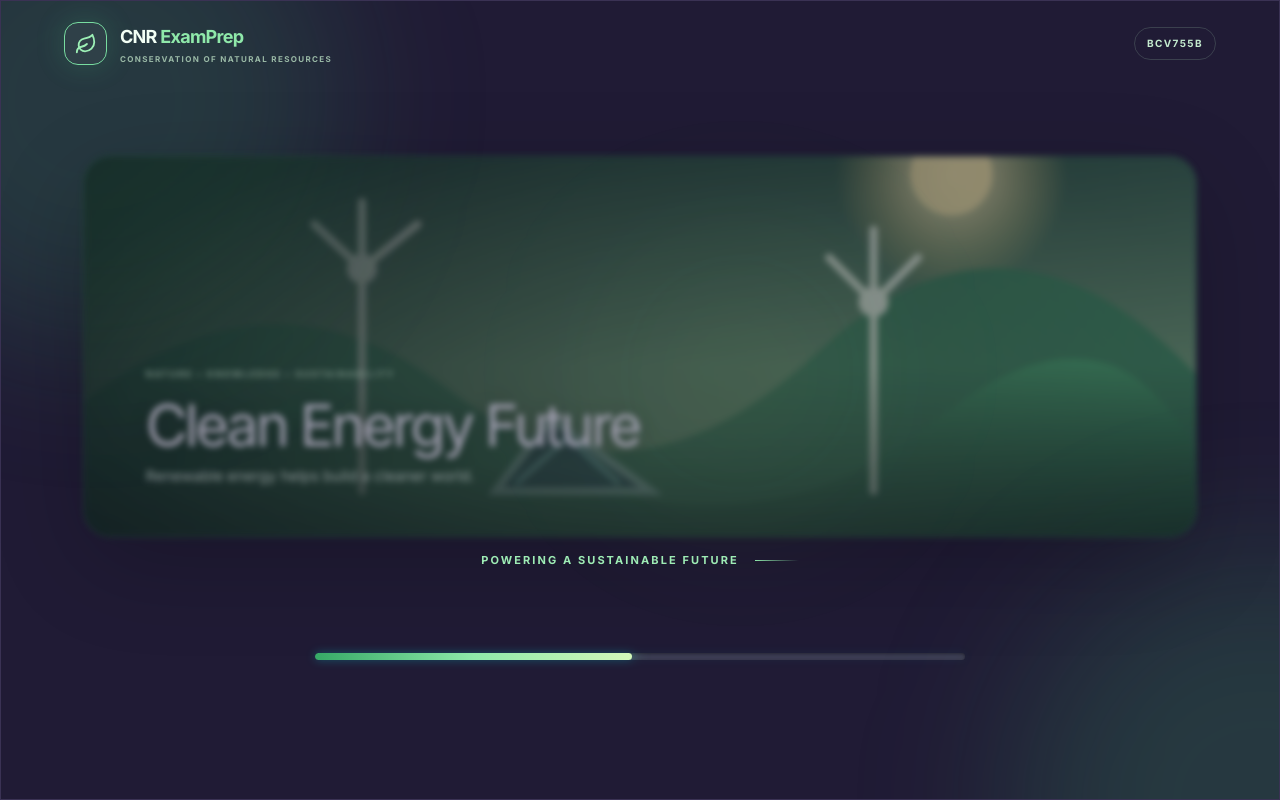
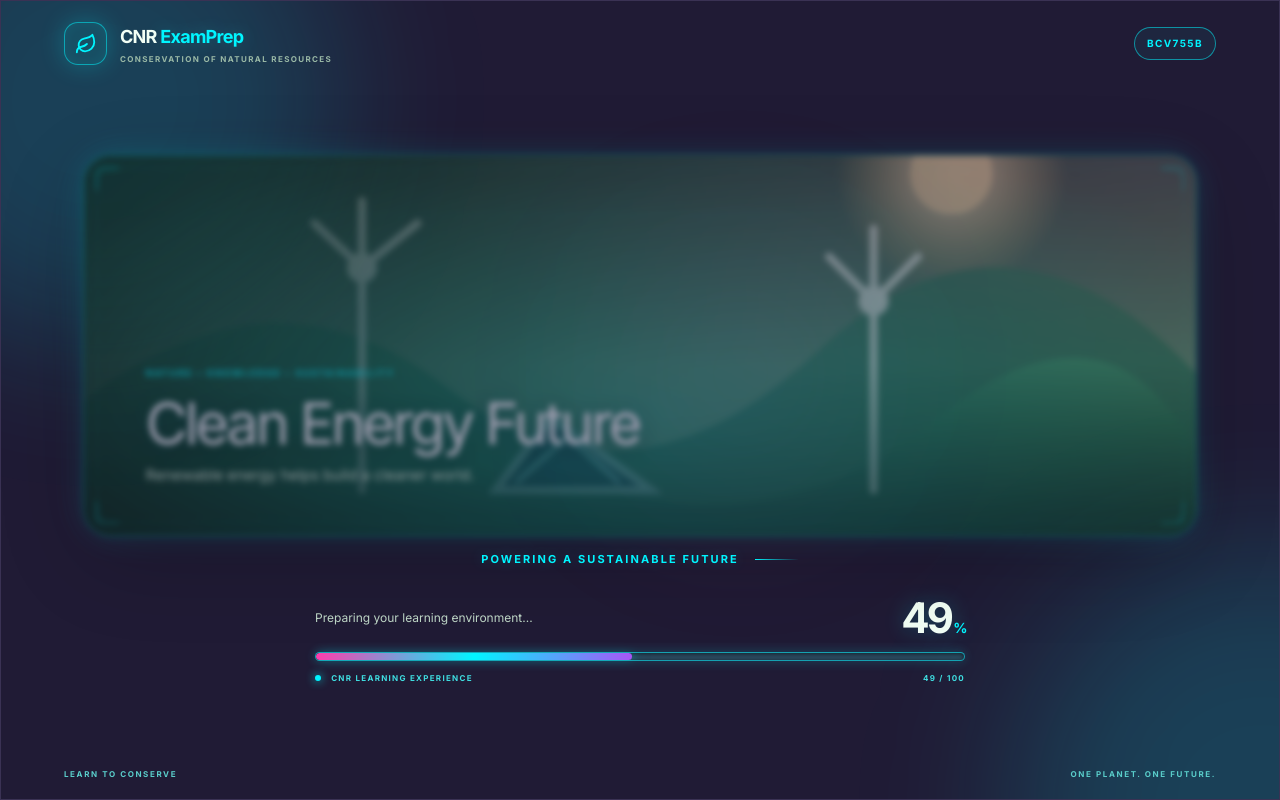
Before and after one commit to shankar-uxcloud/CNR-ia-2, a React (Vite) app: page / in a window 1280 px wide. Shown: the top 800 px of the page. Built offline with nearby package versions, Linux system fonts and the light colour scheme.

Commit message:
Add premium theme-aware startup lighting and effects

```diff
--- a/src/components/StartupExperience.css
+++ b/src/components/StartupExperience.css
@@ -46,3 +46,59 @@
 @media (prefers-reduced-motion: reduce) { .startup-screen, .startup-screen * { animation-duration: .01ms !important; transition-duration: .01ms !important; } }
 
 html[data-theme='light'] .startup-screen, [data-theme='light'] .startup-screen { --ink:#153b25; --muted:#466b53; background:radial-gradient(ellipse at 50% 48%,#e4f5e8 0%,#d2ead9 48%,#f5fbf6 100%); }
+
+
+/* Theme-aware premium startup finish. All hues inherit the live app palette. */
+.startup-screen{
+  --startup-accent:var(--cyber-accent,#087f9f);--startup-secondary:var(--cyber-secondary,#7044c8);--startup-tertiary:var(--cyber-tertiary,#12865b);
+  --startup-edge:color-mix(in srgb,var(--startup-accent) 52%,transparent);--startup-glow:color-mix(in srgb,var(--startup-accent) 24%,transparent);
+  background:radial-gradient(ellipse at 50% 48%,color-mix(in srgb,var(--startup-accent) 19%,#10251f) 0%,color-mix(in srgb,var(--startup-accent) 9%,#091a18) 48%,#050d13 100%);isolation:isolate
+}
+.startup-screen:before{content:"";position:absolute;inset:0;pointer-events:none;z-index:0;opacity:.2;background-image:linear-gradient(color-mix(in srgb,var(--startup-accent) 9%,transparent) 1px,transparent 1px),linear-gradient(90deg,color-mix(in srgb,var(--startup-accent) 9%,transparent) 1px,transparent 1px);background-size:52px 52px;mask-image:linear-gradient(transparent,#000 18%,#000 82%,transparent)}
+.startup-brand,.startup-content,.startup-footer{z-index:1}
+.startup-brand-mark{border-color:var(--startup-edge);color:var(--startup-accent);background:color-mix(in srgb,var(--startup-accent) 8%,transparent);box-shadow:0 0 24px var(--startup-glow),inset 0 0 14px color-mix(in srgb,var(--startup-accent) 7%,transparent)}
+.startup-brand strong i{color:var(--startup-accent);text-shadow:0 0 18px var(--startup-glow)}
+.startup-brand>b{border-color:var(--startup-edge);color:var(--startup-accent);background:color-mix(in srgb,var(--startup-accent) 5%,transparent)}
+.startup-scene{border-color:var(--startup-edge);box-shadow:0 24px 90px #0005,0 0 0 1px color-mix(in srgb,var(--startup-accent) 12%,transparent),0 0 34px var(--startup-glow),inset 0 0 36px color-mix(in srgb,var(--startup-accent) 7%,transparent)}
+.startup-scene-glow{background:radial-gradient(ellipse at 50% 62%,color-mix(in srgb,var(--startup-accent) 28%,transparent),transparent 56%),radial-gradient(ellipse at 78% 20%,color-mix(in srgb,var(--startup-secondary) 16%,transparent),transparent 38%)}
+.startup-scene-kicker{color:var(--startup-accent);text-shadow:0 0 14px var(--startup-glow)}
+.startup-scene-copy h1{text-shadow:0 3px 24px #0008,0 0 22px var(--startup-glow)}
+.startup-caption{color:var(--startup-accent);text-shadow:0 0 14px var(--startup-glow)}
+.startup-caption-line{background:linear-gradient(90deg,var(--startup-accent),transparent)}
+.startup-progress-top{color:var(--muted)}
+.startup-progress-top strong{text-shadow:0 0 22px var(--startup-glow)}
+.startup-progress-top strong small{color:var(--startup-accent)}
+.startup-progress-track{height:9px;border:1px solid var(--startup-edge);background:color-mix(in srgb,var(--startup-accent) 8%,#ffffff14);box-shadow:inset 0 1px 4px #0008,0 0 14px color-mix(in srgb,var(--startup-accent) 12%,transparent)}
+.startup-progress-track span{position:relative;overflow:hidden;background:linear-gradient(90deg,var(--startup-secondary),var(--startup-accent),var(--startup-tertiary));box-shadow:0 0 12px var(--startup-glow),0 0 24px color-mix(in srgb,var(--startup-accent) 25%,transparent)}
+.startup-progress-track span:after{content:"";position:absolute;inset:-40% auto -40% -30%;width:24%;transform:skewX(-24deg);background:linear-gradient(90deg,transparent,#fff9,transparent);animation:startup-progress-sheen 2.8s ease-in-out infinite}
+.startup-progress-bottom{color:color-mix(in srgb,var(--startup-accent) 62%,#a5b9b0)}
+.startup-progress-bottom i{background:var(--startup-accent);box-shadow:0 0 10px var(--startup-accent)}
+.startup-footer{color:color-mix(in srgb,var(--startup-accent) 42%,#9bb2a6)}
+.startup-atmosphere span{background:color-mix(in srgb,var(--startup-accent) 17%,transparent)}
+.startup-atmosphere span:nth-child(3){background:color-mix(in srgb,var(--startup-secondary) 13%,transparent)}
+.startup-scene-hud{position:absolute;inset:12px;z-index:2;pointer-events:none;border:1px solid color-mix(in srgb,var(--startup-accent) 13%,transparent);border-radius:20px;opacity:.8}
+.startup-hud-corner{position:absolute;width:23px;height:23px;border-color:var(--startup-accent);border-style:solid;filter:drop-shadow(0 0 5px var(--startup-glow))}
+.startup-hud-corner--tl{top:-1px;left:-1px;border-width:1px 0 0 1px;border-top-left-radius:8px}
+.startup-hud-corner--tr{top:-1px;right:-1px;border-width:1px 1px 0 0;border-top-right-radius:8px}
+.startup-hud-corner--bl{bottom:-1px;left:-1px;border-width:0 0 1px 1px;border-bottom-left-radius:8px}
+.startup-hud-corner--br{bottom:-1px;right:-1px;border-width:0 1px 1px 0;border-bottom-right-radius:8px}
+.startup-hud-scan{position:absolute;left:0;right:0;top:12%;height:1px;background:linear-gradient(90deg,transparent,var(--startup-accent),transparent);opacity:.3;box-shadow:0 0 12px var(--startup-accent);animation:startup-scan 8s ease-in-out infinite alternate}
+.startup-scene--earth .startup-scene-glow{background:radial-gradient(circle at 50% 49%,color-mix(in srgb,var(--startup-accent) 30%,transparent) 0 16%,transparent 42%),radial-gradient(ellipse at 50% 55%,color-mix(in srgb,var(--startup-secondary) 18%,transparent),transparent 58%)}
+.startup-scene--earth .startup-landscape [transform="translate(500 250)"] circle{stroke:var(--startup-accent);filter:drop-shadow(0 0 9px var(--startup-accent))}
+.startup-scene--earth .startup-landscape [transform="translate(500 250)"] path[fill="#9bd47c"]{fill:color-mix(in srgb,var(--startup-tertiary) 58%,#b9e8a0)}
+.startup-scene--earth .startup-landscape [transform="translate(500 250)"] path[fill="#d2f0a4"]{fill:color-mix(in srgb,var(--startup-accent) 35%,#d2f0a4)}
+.startup-scene--earth .startup-hud-orbit{position:absolute;width:31%;aspect-ratio:2.5/1;left:50%;top:49%;border:1px solid color-mix(in srgb,var(--startup-accent) 58%,transparent);border-radius:50%;transform:translate(-50%,-50%) rotate(-19deg);box-shadow:0 0 12px var(--startup-glow),inset 0 0 12px color-mix(in srgb,var(--startup-accent) 12%,transparent);animation:startup-orbit 16s linear infinite}
+.startup-scene--earth .startup-hud-orbit:before,.startup-scene--earth .startup-hud-orbit:after{content:"";position:absolute;width:5px;height:5px;border-radius:50%;background:var(--startup-accent);box-shadow:0 0 10px var(--startup-accent)}
+.startup-scene--earth .startup-hud-orbit:before{left:14%;top:12%}
+.startup-scene--earth .startup-hud-orbit:after{right:13%;bottom:10%;background:var(--startup-secondary);box-shadow:0 0 10px var(--startup-secondary)}
+@keyframes startup-progress-sheen{0%,25%{left:-30%;opacity:0}45%{opacity:.7}75%,100%{left:115%;opacity:0}}
+@keyframes startup-scan{from{top:12%;opacity:.12}to{top:88%;opacity:.36}}
+@keyframes startup-orbit{to{transform:translate(-50%,-50%) rotate(341deg)}}
+@media(max-width:650px){.startup-scene-hud{inset:8px;border-radius:14px}.startup-scene--earth .startup-hud-orbit{width:46%;top:42%}.startup-scene-copy{max-width:calc(100% - 40px)}.startup-progress-top{font-size:11px}}
+@media(max-height:560px){.startup-screen{padding-top:max(10px,env(safe-area-inset-top));padding-bottom:max(10px,env(safe-area-inset-bottom))}.startup-scene{height:38vh;min-height:190px}.startup-content{gap:8px;padding:8px 0}.startup-scene-copy{bottom:18px}.startup-scene-copy h1{font-size:clamp(24px,4vh,38px);margin:7px 0}.startup-scene-copy p{font-size:11px}.startup-progress-panel{margin-top:0}}
+@media(prefers-reduced-motion:reduce){.startup-screen:before{animation:none}.startup-scene--earth .startup-hud-orbit,.startup-hud-scan,.startup-progress-track span:after{animation:none}}
+html[data-theme='light'] .startup-screen,[data-theme='light'] .startup-screen{--startup-edge:color-mix(in srgb,var(--cyber-accent) 40%,#fff);--startup-glow:color-mix(in srgb,var(--cyber-accent) 18%,transparent);color:#183328;background:radial-gradient(ellipse at 50% 48%,color-mix(in srgb,var(--cyber-accent) 13%,#eaf6ee) 0%,#e4f1e9 52%,#f4f8f5 100%)}
+html[data-theme='light'] .startup-scene-copy h1,[data-theme='light'] .startup-scene-copy h1{color:#fff}
+html[data-theme='light'] .startup-progress-top,[data-theme='light'] .startup-progress-top{color:#345344}
+html[data-theme='light'] .startup-progress-top strong,[data-theme='light'] .startup-progress-top strong{color:#173d2b}
+html[data-theme='light'] .startup-footer,[data-theme='light'] .startup-footer{color:color-mix(in srgb,var(--cyber-accent) 65%,#526b5d)}
```
